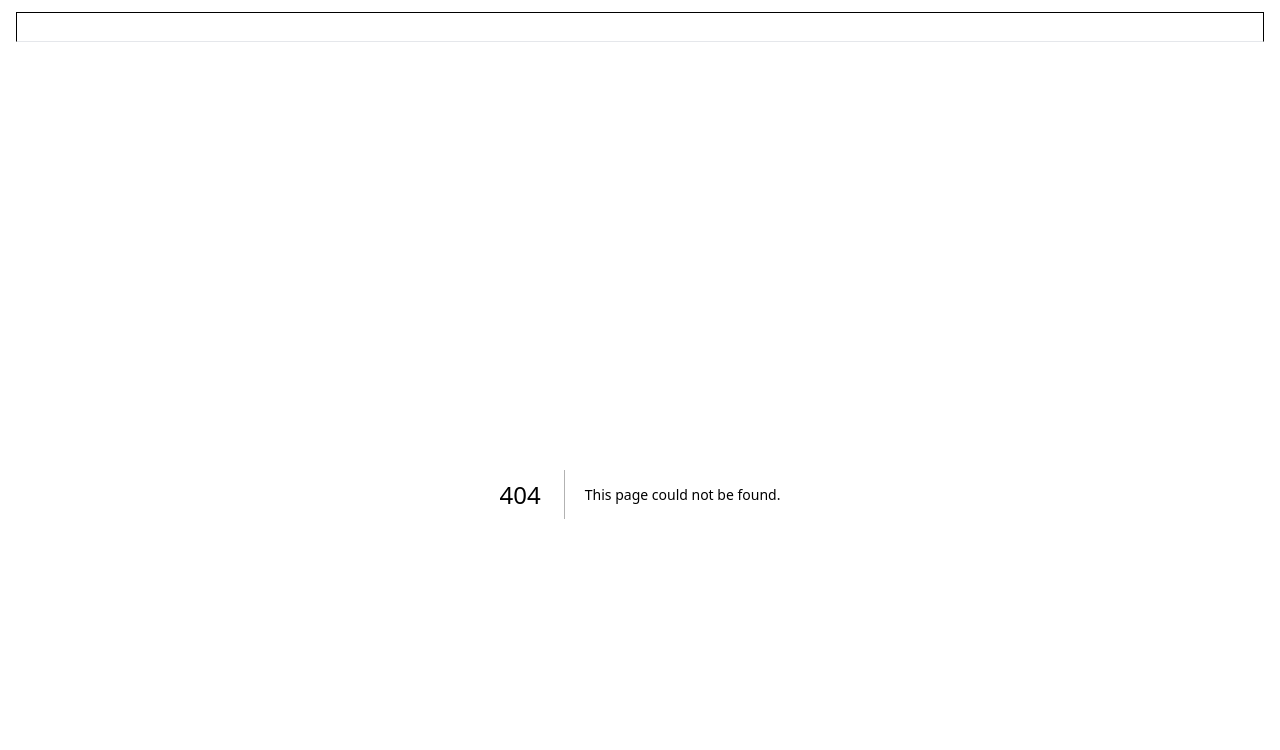
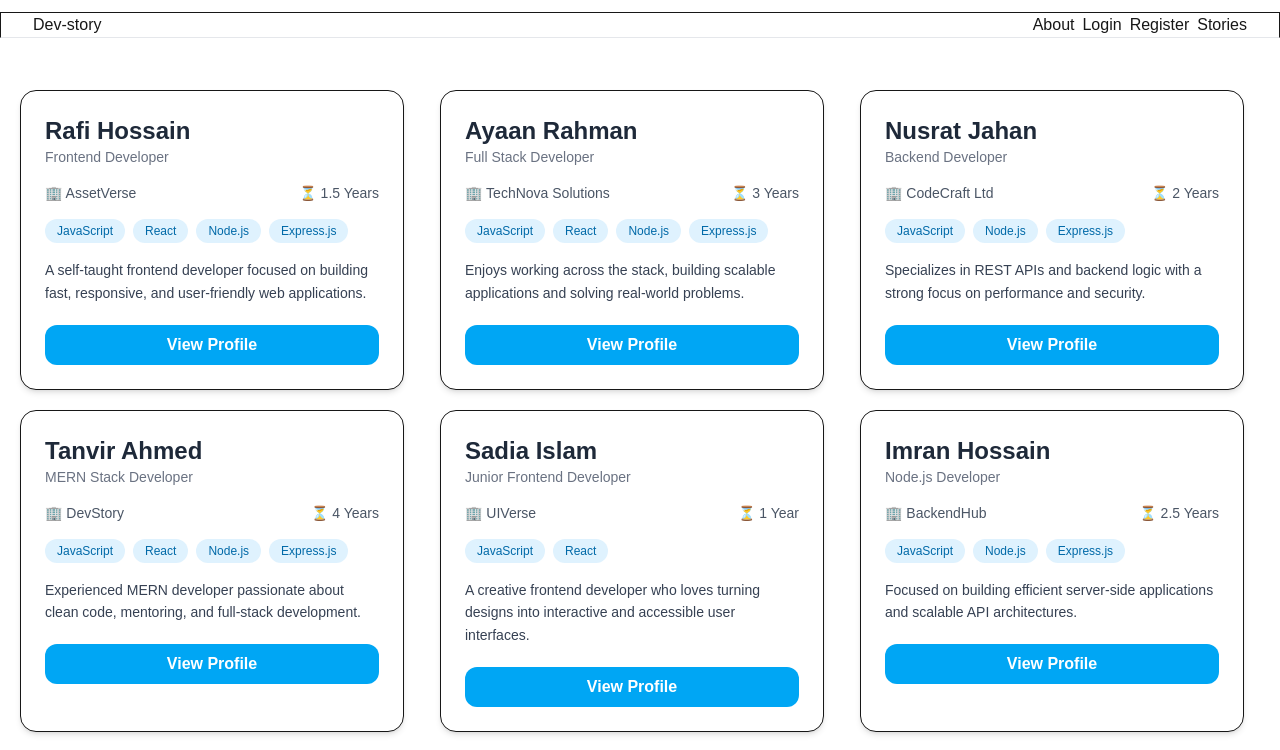
Before and after one commit to mehadhossen123/Dev-story-next.js, a Next.js app: page /stories in a window 1280 px wide. Before the commit this address had no page. Shown: the top 750 px of the page. Built offline with nearby package versions, Linux system fonts and the light colour scheme.

Commit message:
make some card

```diff
--- /dev/null
+++ b/app/Component/Banner.jsx
@@ -0,0 +1,24 @@
+"use client"
+import { useRouter } from 'next/navigation';
+import React from 'react';
+
+const Banner = () => {
+    const router=useRouter()
+
+    const handleBtn=()=>{
+       const password=prompt("Enter your password --- ")
+       if(password==='1234'){
+      router.push("/dashboard")
+
+       }
+    }
+    return (
+        <div className='text-center bg-sky-200 space-y-3 text-black py-20 rounded-2xl'>
+            <h1 className='text-4xl font-bold '>Well come to dev story </h1>
+            <button onClick={handleBtn} className='text-white bg-sky-400 cursor-pointer hover:bg-black px-5 py-3  '> Shared-story </button>
+
+        </div>
+    );
+};
+
+export default Banner;
--- /dev/null
+++ b/app/Component/DeveloperCard.jsx
@@ -0,0 +1,41 @@
+const DeveloperCard = ({ developer }) => {
+  const { name, designation, company, experience, skills, story } = developer;
+
+  return (
+    <div className="max-w-sm bg-white rounded-2xl shadow-md hover:shadow-xl transition duration-300 p-6 border">
+      {/* Header */}
+      <div className="mb-4">
+        <h2 className="text-2xl font-bold text-gray-800">{name}</h2>
+        <p className="text-sm text-gray-500">{designation}</p>
+      </div>
+
+      {/* Company & Experience */}
+      <div className="flex justify-between text-sm text-gray-600 mb-4">
+        <span>🏢 {company}</span>
+        <span>⏳ {experience}</span>
+      </div>
+
+      {/* Skills */}
+      <div className="flex flex-wrap gap-2 mb-4">
+        {skills.map((skill, index) => (
+          <span
+            key={index}
+            className="px-3 py-1 text-xs font-medium bg-sky-100 text-sky-700 rounded-full"
+          >
+            {skill}
+          </span>
+        ))}
+      </div>
+
+      {/* Story */}
+      <p className="text-gray-700 text-sm leading-relaxed">{story}</p>
+
+      {/* Button */}
+      <button className="mt-5 w-full bg-sky-500 hover:bg-sky-600 text-white py-2 rounded-xl font-semibold transition">
+        View Profile
+      </button>
+    </div>
+  );
+};
+
+export default DeveloperCard;
--- a/app/Component/Header.jsx
+++ b/app/Component/Header.jsx
@@ -1,10 +1,18 @@
+import Link from 'next/link';
 import React from 'react';
 
 const Header = () => {
     return (
       <div>
-        <header className="mx-4 my-3 border border-b-gray-200">
-          <h1 className="text-white text-lg font-bold"> Name</h1>{" "}
+        <header className="px-8 my-3 border border-b-gray-200 flex flex-wrap justify-between">
+          <Link href={"/"}>Dev-story</Link>
+          <nav className='space-x-2'>
+            <Link href="/about">About</Link>
+            <Link href="/login">Login</Link>
+            <Link href="/register">Register</Link>
+            <Link href="/stories">Stories</Link>
+
+          </nav>
         </header>
       </div>
     );
--- /dev/null
+++ b/app/about/contact/page.jsx
@@ -0,0 +1,13 @@
+import Title from '@/app/Component/Title';
+import React from 'react';
+
+const contact = () => {
+    return (
+        <div>
+            <Title>This is contact page and  my contact is 01743392604</Title>
+
+        </div>
+    );
+};
+
+export default contact;
--- /dev/null
+++ b/app/about/page.jsx
@@ -0,0 +1,15 @@
+import React from 'react';
+import Title from '../Component/Title';
+import Link from 'next/link';
+
+const about = () => {
+    return (
+      <div>
+        <Title> Welcome to my about page </Title>
+        <Link href="/about/contact">contact</Link>
+        <Link href="/about/teams">Teams</Link>
+      </div>
+    );
+};
+
+export default about;
--- /dev/null
+++ b/app/about/teams/page.jsx
@@ -0,0 +1,13 @@
+import Title from '@/app/Component/Title';
+import React from 'react';
+
+const Teams = () => {
+    return (
+        <div>
+            <Title>This is teams  page  and my team is big and longer </Title>
+
+        </div>
+    );
+};
+
+export default Teams;
--- /dev/null
+++ b/app/dashboard/page.jsx
@@ -0,0 +1,13 @@
+import React from 'react';
+import Title from '../Component/Title';
+
+const Dashboard = () => {
+    return (
+        <div>
+            <Title> i am from dashboard</Title>
+
+        </div>
+    );
+};
+
+export default Dashboard;
--- a/app/login/page.jsx
+++ b/app/login/page.jsx
@@ -5,7 +5,7 @@ const Login = () => {
     return (
       <div>
         <Title>
-          <h1>Hello i am form login page </h1>
+          Hello i am form login page
         </Title>
       </div>
     );
--- a/app/page.jsx
+++ b/app/page.jsx
@@ -1,9 +1,10 @@
 import Image from "next/image";
+import Banner from "./Component/Banner";
 
 export default function Home() {
   return (
     <div>
-      <h1>Welcome to dev story 🐱‍🚀</h1>
+   <Banner></Banner>
     </div>
   );
 }
--- /dev/null
+++ b/app/stories/page.jsx
@@ -0,0 +1,119 @@
+import React from 'react';
+import DeveloperCard from '../Component/DeveloperCard';
+
+const stories = () => {
+   const developers = [
+     {
+       id: 1,
+       name: "Rafi Hossain",
+       designation: "Frontend Developer",
+       company: "AssetVerse",
+       experience: "1.5 Years",
+       skills: ["JavaScript", "React", "Node.js", "Express.js"],
+       story:
+         "A self-taught frontend developer focused on building fast, responsive, and user-friendly web applications.",
+     },
+     {
+       id: 2,
+       name: "Ayaan Rahman",
+       designation: "Full Stack Developer",
+       company: "TechNova Solutions",
+       experience: "3 Years",
+       skills: ["JavaScript", "React", "Node.js", "Express.js"],
+       story:
+         "Enjoys working across the stack, building scalable applications and solving real-world problems.",
+     },
+     {
+       id: 3,
+       name: "Nusrat Jahan",
+       designation: "Backend Developer",
+       company: "CodeCraft Ltd",
+       experience: "2 Years",
+       skills: ["JavaScript", "Node.js", "Express.js"],
+       story:
+         "Specializes in REST APIs and backend logic with a strong focus on performance and security.",
+     },
+     {
+       id: 4,
+       name: "Tanvir Ahmed",
+       designation: "MERN Stack Developer",
+       company: "DevStory",
+       experience: "4 Years",
+       skills: ["JavaScript", "React", "Node.js", "Express.js"],
+       story:
+         "Experienced MERN developer passionate about clean code, mentoring, and full-stack development.",
+     },
+     {
+       id: 5,
+       name: "Sadia Islam",
+       designation: "Junior Frontend Developer",
+       company: "UIVerse",
+       experience: "1 Year",
+       skills: ["JavaScript", "React"],
+       story:
+         "A creative frontend developer who loves turning designs into interactive and accessible user interfaces.",
+     },
+     {
+       id: 6,
+       name: "Imran Hossain",
+       designation: "Node.js Developer",
+       company: "BackendHub",
+       experience: "2.5 Years",
+       skills: ["JavaScript", "Node.js", "Express.js"],
+       story:
+         "Focused on building efficient server-side applications and scalable API architectures.",
+     },
+     {
+       id: 7,
+       name: "Farzana Akter",
+       designation: "Full Stack Developer",
+       company: "WebSpark",
+       experience: "3.5 Years",
+       skills: ["JavaScript", "React", "Node.js", "Express.js"],
+       story:
+         "Passionate about creating full-stack web solutions with great user experience and clean backend logic.",
+     },
+     {
+       id: 8,
+       name: "Shakib Hasan",
+       designation: "React Developer",
+       company: "FrontLab",
+       experience: "2 Years",
+       skills: ["JavaScript", "React"],
+       story:
+         "Loves working with React and modern frontend tools to build fast and scalable interfaces.",
+     },
+     {
+       id: 9,
+       name: "Mim Rahman",
+       designation: "Software Engineer",
+       company: "CloudTech",
+       experience: "5 Years",
+       skills: ["JavaScript", "React", "Node.js", "Express.js"],
+       story:
+         "A seasoned engineer with experience in designing robust systems and leading development teams.",
+     },
+     {
+       id: 10,
+       name: "Arif Khan",
+       designation: "MERN Stack Developer",
+       company: "NextGen IT",
+       experience: "2 Years",
+       skills: ["JavaScript", "React", "Node.js", "Express.js"],
+       story:
+         "Driven by curiosity and continuous learning, building modern web applications with the MERN stack.",
+     },
+   ];
+    return (
+      <div className="grid grid-cols-3  gap-5">
+        {developers.map((developer) => (
+          <DeveloperCard
+            key={developer.id}
+            developer={developer}
+          ></DeveloperCard>
+        ))}
+      </div>
+    );
+};
+
+export default stories;
```
